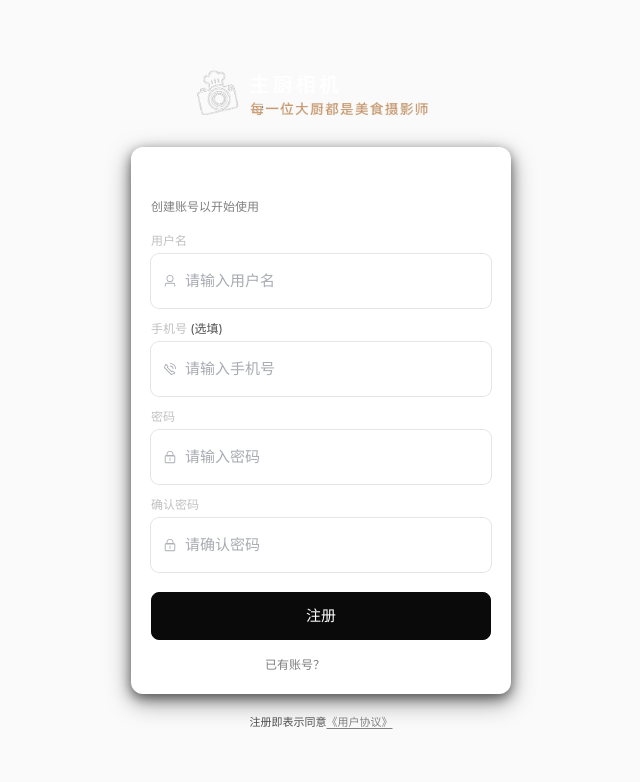
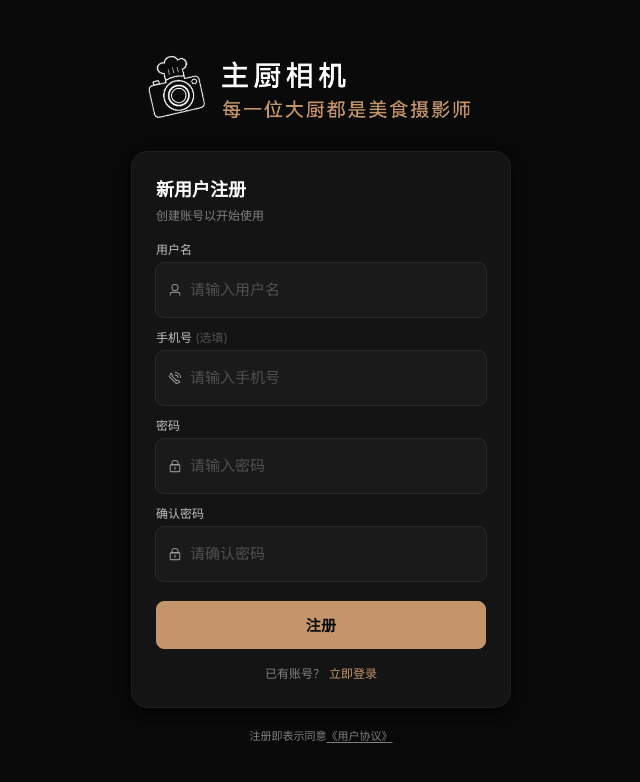
Before and after one commit to nijihui1987/restaurant-frontend, a Vue app: page /register in a window 1280 px wide. Shown: the top 782 px of the page, without its empty margins (319-959 px from the left). Built offline with nearby package versions, Linux system fonts and the light colour scheme; no server answers.

Commit message:
feat: 登录注册页深色主题适配
- 使用 CSS 变量 --bg-page, --bg-surface, --bg-card
- 输入框深色背景，accent 色聚焦边框
- 按钮使用琥珀色强调，强调色 hover 效果
- Logo 尺寸统一为 max-height: 80px

```diff
--- a/src/views/Login.vue
+++ b/src/views/Login.vue
@@ -132,7 +132,7 @@ fetchLogo()
   display: flex;
   align-items: center;
   justify-content: center;
-  background: var(--color-bg-page);
+  background: var(--bg-page);
   padding: var(--space-xl) var(--space-lg);
 }
 
@@ -168,25 +168,26 @@ fetchLogo()
 .brand-name {
   font-family: var(--font-family-display);
   font-size: var(--font-size-3xl);
-  font-weight: var(--font-weight-semibold);
+  font-weight: 600;
   color: var(--color-text-primary);
-  letter-spacing: var(--letter-spacing-tight);
+  letter-spacing: -0.02em;
 }
 
 .brand-tagline {
   font-size: var(--font-size-sm);
   color: var(--color-text-secondary);
-  letter-spacing: var(--letter-spacing-wide);
+  letter-spacing: 0.05em;
 }
 
 /* ==================== 登录卡片 ==================== */
 
 .login-card {
   width: 100%;
-  background: var(--color-bg-surface);
-  border-radius: var(--radius-lg);
-  padding: var(--space-xl);
+  background: var(--bg-surface);
+  border-radius: var(--radius-xl);
+  padding: var(--space-2xl);
   box-shadow: var(--shadow-md);
+  border: 1px solid var(--border-light);
 }
 
 .card-header {
@@ -196,7 +197,7 @@ fetchLogo()
 .card-title {
   margin: 0 0 var(--space-xs);
   font-size: var(--font-size-xl);
-  font-weight: var(--font-weight-semibold);
+  font-weight: 600;
   color: var(--color-text-primary);
 }
 
@@ -222,58 +223,66 @@ fetchLogo()
 
 .form-label {
   font-size: var(--font-size-sm);
-  font-weight: var(--font-weight-medium);
+  font-weight: 500;
   color: var(--color-text-regular);
 }
 
 .form-input {
-  --el-input-bg-color: var(--color-bg-surface);
-  --el-input-border-color: var(--color-border);
-  --el-input-hover-border-color: var(--color-border-medium);
-  --el-input-focus-border-color: var(--color-primary);
+  --el-input-bg-color: var(--bg-card);
+  --el-input-border-color: var(--border-default);
+  --el-input-hover-border-color: var(--color-accent);
+  --el-input-focus-border-color: var(--color-accent);
 }
 
 .form-input :deep(.el-input__wrapper) {
   padding: var(--space-sm) var(--space-md);
   border-radius: var(--radius-md);
-  box-shadow: 0 0 0 1px var(--color-border);
+  box-shadow: 0 0 0 1px var(--border-default);
   transition: all var(--transition-fast);
+  background: var(--bg-card);
 }
 
 .form-input :deep(.el-input__wrapper:hover) {
-  box-shadow: 0 0 0 1px var(--color-border-medium);
+  box-shadow: 0 0 0 1px var(--color-accent);
 }
 
 .form-input :deep(.el-input__wrapper.is-focus) {
-  box-shadow: 0 0 0 1px var(--color-primary);
+  box-shadow: 0 0 0 1px var(--color-accent);
 }
 
 .form-input :deep(.el-input__inner) {
   font-size: var(--font-size-md);
+  color: var(--color-text-primary);
+}
+
+.form-input :deep(.el-input__inner::placeholder) {
+  color: var(--color-text-placeholder);
 }
 
 .submit-btn {
   width: 100%;
   height: 48px;
   font-size: var(--font-size-md);
-  font-weight: var(--font-weight-medium);
+  font-weight: 600;
   border-radius: var(--radius-md);
-  background: var(--color-primary);
-  border-color: var(--color-primary);
+  background: var(--color-accent);
+  border-color: var(--color-accent);
+  color: #0a0a0a;
   margin-top: var(--space-sm);
   transition: all var(--transition-fast);
+  letter-spacing: 0.02em;
 }
 
 .submit-btn:hover {
-  background: var(--color-primary-hover);
-  border-color: var(--color-primary-hover);
-  transform: translateY(-1px);
-  box-shadow: var(--shadow-sm);
+  background: var(--color-accent-hover);
+  border-color: var(--color-accent-hover);
+  transform: translateY(-2px);
+  box-shadow: 0 8px 24px rgba(196, 149, 106, 0.3);
 }
 
 .submit-btn:active {
-  background: var(--color-primary-active);
-  border-color: var(--color-primary-active);
+  background: var(--color-accent-dark);
+  border-color: var(--color-accent-dark);
   transform: translateY(0);
 }
 
@@ -287,15 +296,15 @@ fetchLogo()
 }
 
 .register-link {
-  color: var(--color-text-primary);
-  font-weight: var(--font-weight-medium);
+  color: var(--color-accent);
+  font-weight: 500;
   text-decoration: none;
   margin-left: var(--space-xs);
   transition: color var(--transition-fast);
 }
 
 .register-link:hover {
-  color: var(--color-primary-hover);
+  color: var(--color-accent-hover);
   text-decoration: underline;
   text-underline-offset: 2px;
 }
@@ -308,7 +317,7 @@ fetchLogo()
 .login-legal p {
   margin: 0;
   font-size: var(--font-size-xs);
-  color: var(--color-text-placeholder);
+  color: var(--color-text-secondary);
 }
 
 .legal-link {
@@ -319,6 +328,6 @@ fetchLogo()
 }
 
 .legal-link:hover {
-  color: var(--color-text-primary);
+  color: var(--color-accent);
 }
 </style>
--- a/src/views/Register.vue
+++ b/src/views/Register.vue
@@ -164,7 +164,7 @@ fetchLogo()
   display: flex;
   align-items: center;
   justify-content: center;
-  background: var(--color-bg-page);
+  background: var(--bg-page);
   padding: var(--space-xl) var(--space-lg);
 }
 
@@ -184,8 +184,9 @@ fetchLogo()
 }
 
 .register-logo {
-  height: 48px;
-  width: auto;
+  width: 100%;
+  height: auto;
+  max-height: 80px;
   object-fit: contain;
 }
 
@@ -199,25 +200,26 @@ fetchLogo()
 .brand-name {
   font-family: var(--font-family-display);
   font-size: var(--font-size-3xl);
-  font-weight: var(--font-weight-semibold);
+  font-weight: 600;
   color: var(--color-text-primary);
-  letter-spacing: var(--letter-spacing-tight);
+  letter-spacing: -0.02em;
 }
 
 .brand-tagline {
   font-size: var(--font-size-sm);
   color: var(--color-text-secondary);
-  letter-spacing: var(--letter-spacing-wide);
+  letter-spacing: 0.05em;
 }
 
 /* ==================== 注册卡片 ==================== */
 
 .register-card {
   width: 100%;
-  background: var(--color-bg-surface);
-  border-radius: var(--radius-lg);
-  padding: var(--space-xl);
+  background: var(--bg-surface);
+  border-radius: var(--radius-xl);
+  padding: var(--space-2xl);
   box-shadow: var(--shadow-md);
+  border: 1px solid var(--border-light);
 }
 
 .card-header {
@@ -227,7 +229,7 @@ fetchLogo()
 .card-title {
   margin: 0 0 var(--space-xs);
   font-size: var(--font-size-xl);
-  font-weight: var(--font-weight-semibold);
+  font-weight: 600;
   color: var(--color-text-primary);
 }
 
@@ -253,63 +255,71 @@ fetchLogo()
 
 .form-label {
   font-size: var(--font-size-sm);
-  font-weight: var(--font-weight-medium);
+  font-weight: 500;
   color: var(--color-text-regular);
 }
 
 .optional {
-  font-weight: var(--font-weight-normal);
+  font-weight: 400;
   color: var(--color-text-placeholder);
 }
 
 .form-input {
-  --el-input-bg-color: var(--color-bg-surface);
-  --el-input-border-color: var(--color-border);
-  --el-input-hover-border-color: var(--color-border-medium);
-  --el-input-focus-border-color: var(--color-primary);
+  --el-input-bg-color: var(--bg-card);
+  --el-input-border-color: var(--border-default);
+  --el-input-hover-border-color: var(--color-accent);
+  --el-input-focus-border-color: var(--color-accent);
 }
 
 .form-input :deep(.el-input__wrapper) {
   padding: var(--space-sm) var(--space-md);
   border-radius: var(--radius-md);
-  box-shadow: 0 0 0 1px var(--color-border);
+  box-shadow: 0 0 0 1px var(--border-default);
   transition: all var(--transition-fast);
+  background: var(--bg-card);
 }
 
 .form-input :deep(.el-input__wrapper:hover) {
-  box-shadow: 0 0 0 1px var(--color-border-medium);
+  box-shadow: 0 0 0 1px var(--color-accent);
 }
 
 .form-input :deep(.el-input__wrapper.is-focus) {
-  box-shadow: 0 0 0 1px var(--color-primary);
+  box-shadow: 0 0 0 1px var(--color-accent);
 }
 
 .form-input :deep(.el-input__inner) {
   font-size: var(--font-size-md);
+  color: var(--color-text-primary);
+}
+
+.form-input :deep(.el-input__inner::placeholder) {
+  color: var(--color-text-placeholder);
 }
 
 .submit-btn {
   width: 100%;
   height: 48px;
   font-size: var(--font-size-md);
-  font-weight: var(--font-weight-medium);
+  font-weight: 600;
   border-radius: var(--radius-md);
-  background: var(--color-primary);
-  border-color: var(--color-primary);
+  background: var(--color-accent);
+  border-color: var(--color-accent);
+  color: #0a0a0a;
   margin-top: var(--space-sm);
   transition: all var(--transition-fast);
+  letter-spacing: 0.02em;
 }
 
 .submit-btn:hover {
-  background: var(--color-primary-hover);
-  border-color: var(--color-primary-hover);
-  transform: translateY(-1px);
-  box-shadow: var(--shadow-sm);
+  background: var(--color-accent-hover);
+  border-color: var(--color-accent-hover);
+  transform: translateY(-2px);
+  box-shadow: 0 8px 24px rgba(196, 149, 106, 0.3);
 }
 
 .submit-btn:active {
-  background: var(--color-primary-active);
-  border-color: var(--color-primary-active);
+  background: var(--color-accent-dark);
+  border-color: var(--color-accent-dark);
   transform: translateY(0);
 }
 
@@ -323,15 +333,15 @@ fetchLogo()
 }
 
 .login-link {
-  color: var(--color-text-primary);
-  font-weight: var(--font-weight-medium);
+  color: var(--color-accent);
+  font-weight: 500;
   text-decoration: none;
   margin-left: var(--space-xs);
   transition: color var(--transition-fast);
 }
 
 .login-link:hover {
-  color: var(--color-primary-hover);
+  color: var(--color-accent-hover);
   text-decoration: underline;
   text-underline-offset: 2px;
 }
@@ -344,7 +354,7 @@ fetchLogo()
 .register-legal p {
   margin: 0;
   font-size: var(--font-size-xs);
-  color: var(--color-text-placeholder);
+  color: var(--color-text-secondary);
 }
 
 .legal-link {
@@ -355,6 +365,6 @@ fetchLogo()
 }
 
 .legal-link:hover {
-  color: var(--color-text-primary);
+  color: var(--color-accent);
 }
 </style>
```
